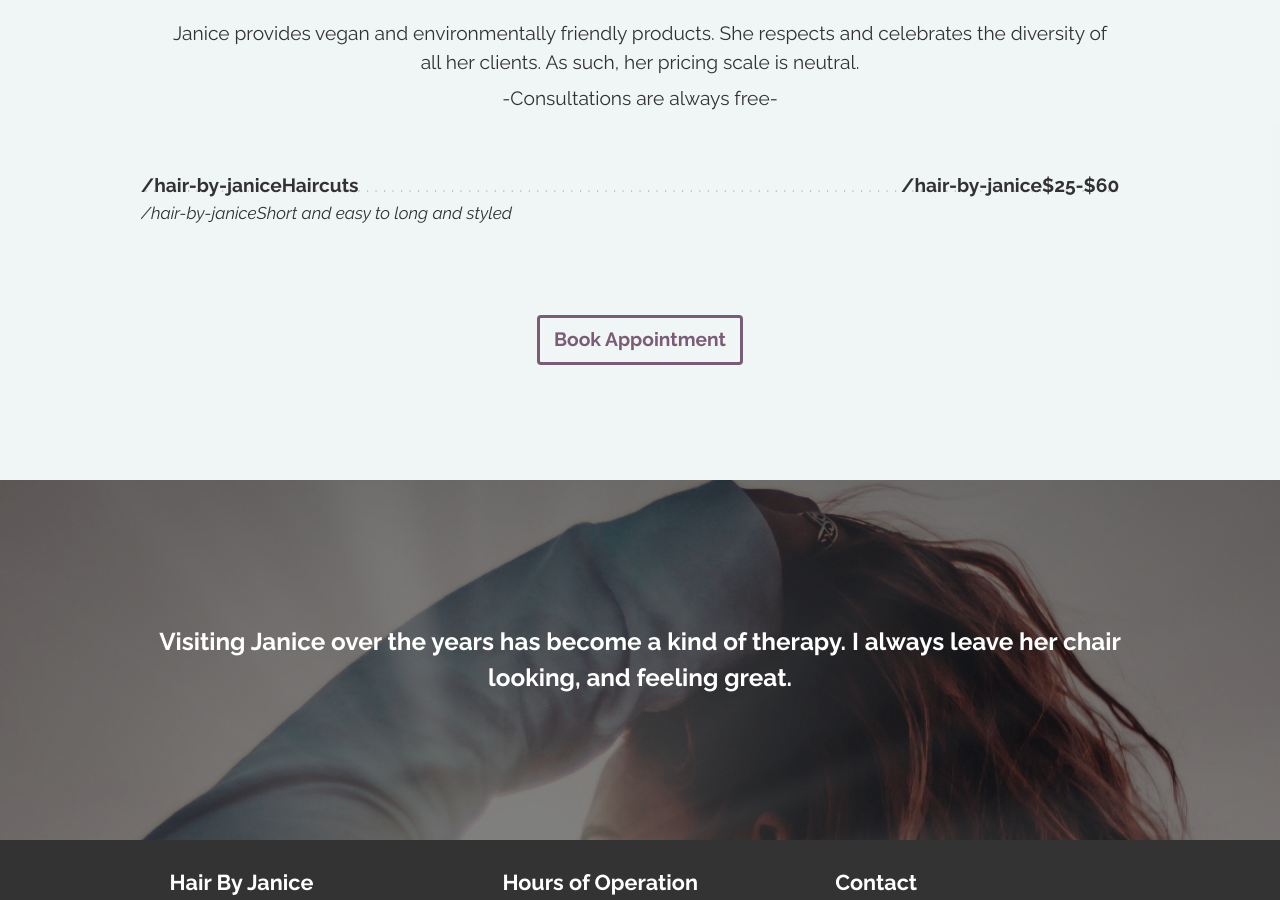
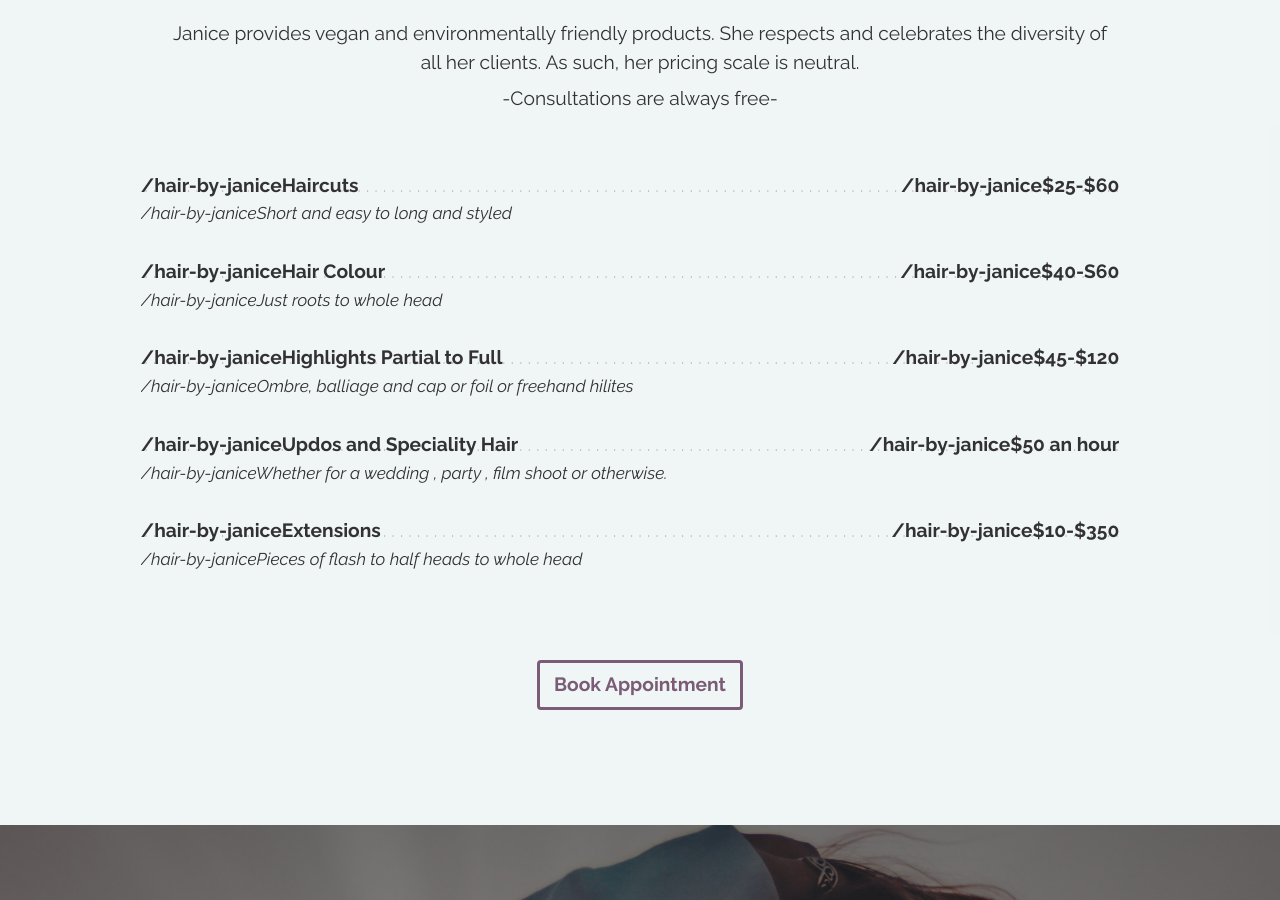
Before and after one commit to Dorsey2121/hair-by-janice, a Jekyll site: the page built from index.html, in a window 1280 px wide and 900 px high, scrolled down 1399 px. Built offline with Jekyll 4.4.1, drawn with Linux system fonts in a browser that asks for light colours.

Commit message:
Update Pages “services”

```diff
--- a/_data/services.yml
+++ b/_data/services.yml
@@ -1,4 +1,16 @@
 services:
-  - service: "Haircuts"
-    price: "$25-$60"
-    description: "Short and easy to long and styled"
+  - description: Short and easy to long and styled
+    price: $25-$60
+    service: Haircuts
+  - description: Just roots to whole head
+    price: $40-S60
+    service: Hair Colour
+  - description: 'Ombre, balliage and cap or foil or freehand hilites'
+    price: $45-$120
+    service: Highlights Partial to Full
+  - description: 'Whether for a wedding , party , film shoot or otherwise.'
+    price: $50 an hour
+    service: Updos and Speciality Hair
+  - description: Pieces of flash to half heads to whole head
+    price: $10-$350
+    service: Extensions
```
